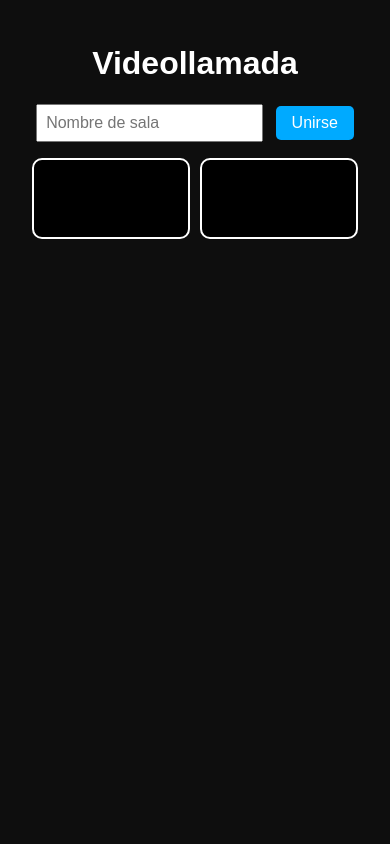
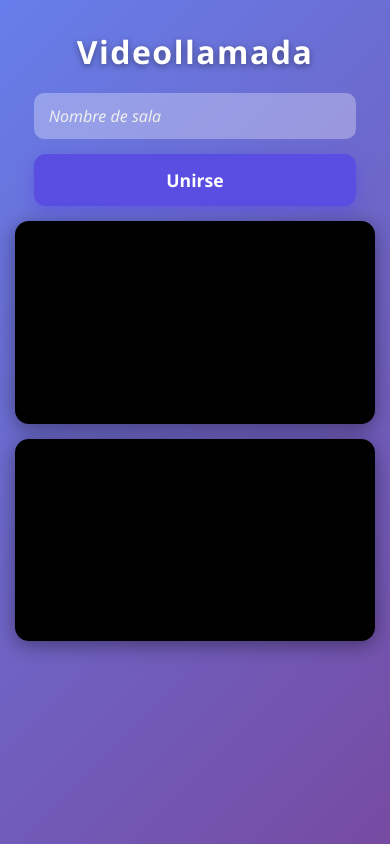
Before and after one commit to Cayey514/video-call, a website: page public/index.html in a window 390 px wide. Drawn offline with nearby package versions, Linux system fonts and the light colour scheme; no server answers.

Commit message:
mejora del estilo

```diff
--- a/public/style.css
+++ b/public/style.css
@@ -1,42 +1,162 @@
-body {
-    font-family: sans-serif;
-    background: #0e0e0e;
-    color: white;
-    text-align: center;
-    padding: 1em;
+/* Reset básico */
+* {
+  box-sizing: border-box;
+  margin: 0;
+  padding: 0;
+  font-family: 'Segoe UI', Tahoma, Geneva, Verdana, sans-serif;
+  user-select: none;
 }
 
-  #controls {
-    margin-bottom: 1em;
+body {
+  background: linear-gradient(135deg, #667eea, #764ba2);
+  color: #fff;
+  min-height: 100vh;
+  display: flex;
+  flex-direction: column;
+  align-items: center;
+  padding: 30px 15px;
 }
 
-  input {
-    padding: 0.5em;
-    font-size: 1em;
+h1 {
+  margin-bottom: 20px;
+  font-weight: 700;
+  text-shadow: 0 2px 6px rgba(0,0,0,0.4);
+  letter-spacing: 1.5px;
+}
+
+#pantalla-inicio {
+  background: rgba(255, 255, 255, 0.15);
+  padding: 30px;
+  border-radius: 16px;
+  width: 100%;
+  max-width: 420px;
+  box-shadow: 0 8px 24px rgba(0,0,0,0.3);
+  backdrop-filter: blur(8px);
+  margin-bottom: 40px;
+}
+
+h2 {
+  margin-bottom: 15px;
+  font-weight: 600;
+  border-bottom: 2px solid #d1d1d1;
+  padding-bottom: 8px;
+}
+
+input[type="text"],
+input[type="password"] {
+  width: 100%;
+  padding: 12px 15px;
+  margin-bottom: 15px;
+  border: none;
+  border-radius: 10px;
+  font-size: 1rem;
+  outline: none;
+  transition: background 0.3s ease;
+  background: rgba(255,255,255,0.3);
+  color: #fff;
+}
+
+input[type="text"]::placeholder,
+input[type="password"]::placeholder {
+  color: #eee;
+  font-style: italic;
+}
+
+input[type="text"]:focus,
+input[type="password"]:focus {
+  background: rgba(255,255,255,0.6);
+  color: #333;
 }
 
 button {
-    padding: 0.5em 1em;
-    margin-left: 0.5em;
-    font-size: 1em;
-    background-color: #00aaff;
+  width: 100%;
+  padding: 14px 0;
+  background: #5a4de1;
   border: none;
+  border-radius: 12px;
   color: white;
+  font-weight: 700;
+  font-size: 1.1rem;
   cursor: pointer;
-    border-radius: 5px;
+  box-shadow: 0 5px 15px rgba(90, 77, 225, 0.6);
+  transition: background-color 0.3s ease;
+  margin-bottom: 15px;
+}
+
+button:hover {
+  background: #7b6ff2;
+}
+
+#mensajeError {
+  color: #ff6b6b;
+  font-weight: 600;
+  margin-top: 10px;
+  text-align: center;
+  min-height: 22px;
+}
+
+#listaSalas {
+  margin-bottom: 25px;
+  max-height: 140px;
+  overflow-y: auto;
+  background: rgba(255,255,255,0.2);
+  border-radius: 10px;
+  padding: 15px;
+  font-size: 0.95rem;
+  color: #eee;
+  box-shadow: inset 0 0 10px rgba(0,0,0,0.2);
+}
+
+#listaSalas h3 {
+  margin-bottom: 10px;
+  font-weight: 700;
+}
+
+#pantalla-video {
+  width: 100%;
+  max-width: 900px;
+  display: flex;
+  flex-direction: column;
+  align-items: center;
+}
+
+#nombreSala {
+  font-weight: 700;
+  font-size: 1.3rem;
+  margin-bottom: 20px;
+  text-shadow: 0 1px 3px rgba(0,0,0,0.6);
 }
 
 #videos {
   display: flex;
   flex-wrap: wrap;
   justify-content: center;
-    gap: 10px;
+  gap: 15px;
+  width: 100%;
 }
 
-  video {
-    width: 45%;
-    max-width: 400px;
-    border: 2px solid white;
-    border-radius: 10px;
+#videos video {
+  border-radius: 14px;
+  box-shadow: 0 4px 20px rgba(0,0,0,0.4);
+  width: 260px;
+  max-width: 100%;
+  aspect-ratio: 16/9;
   background: black;
+  object-fit: cover;
+  transition: transform 0.3s ease;
 }
+
+#videos video:hover {
+  transform: scale(1.05);
+  box-shadow: 0 8px 30px rgba(0,0,0,0.7);
+}
+
+@media (max-width: 600px) {
+  #pantalla-inicio {
+    padding: 20px;
+  }
+  #videos video {
+    width: 100%;
+    height: auto;
+  }
+}
```
Lines whose indentation alone changed are shown as unchanged.
